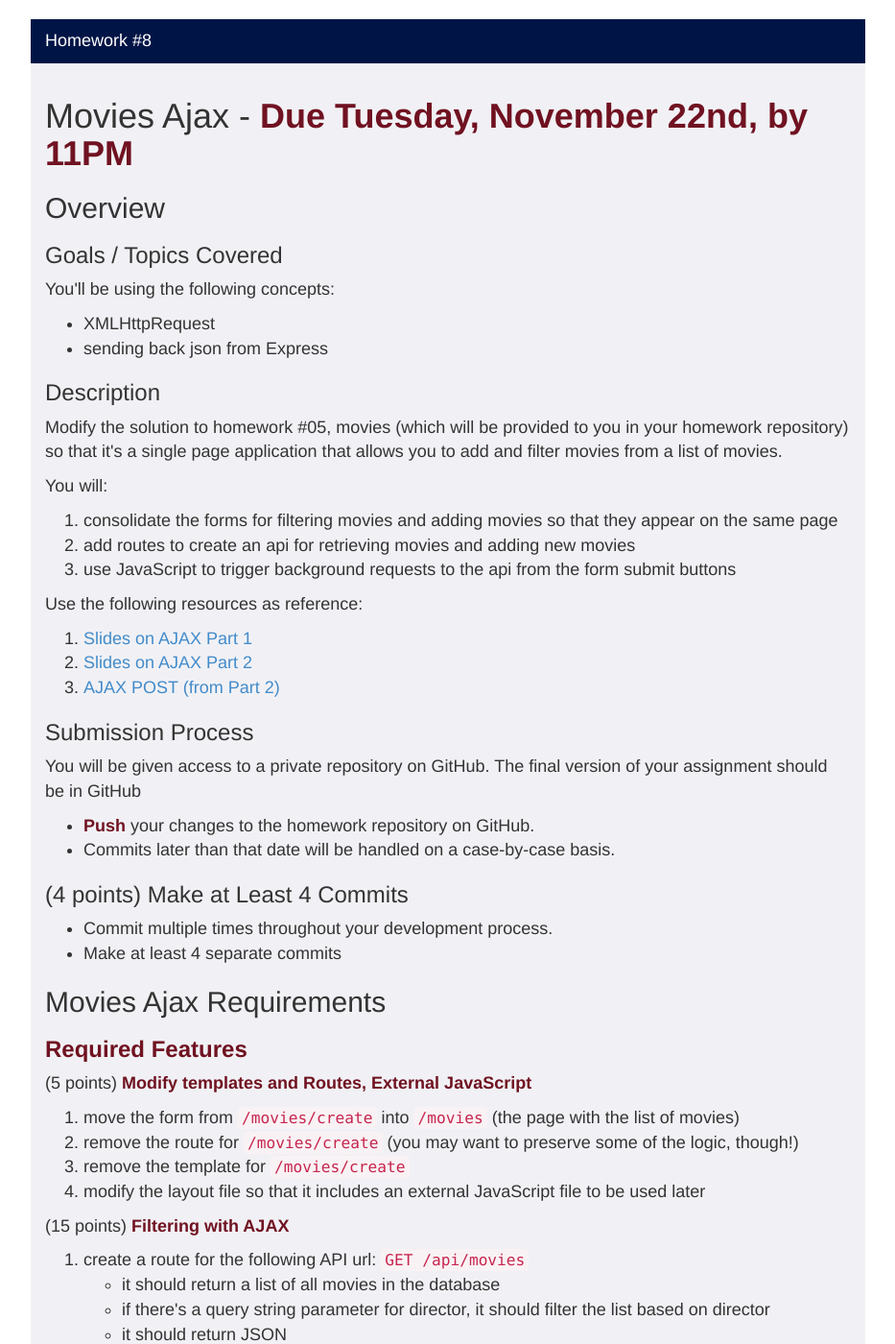
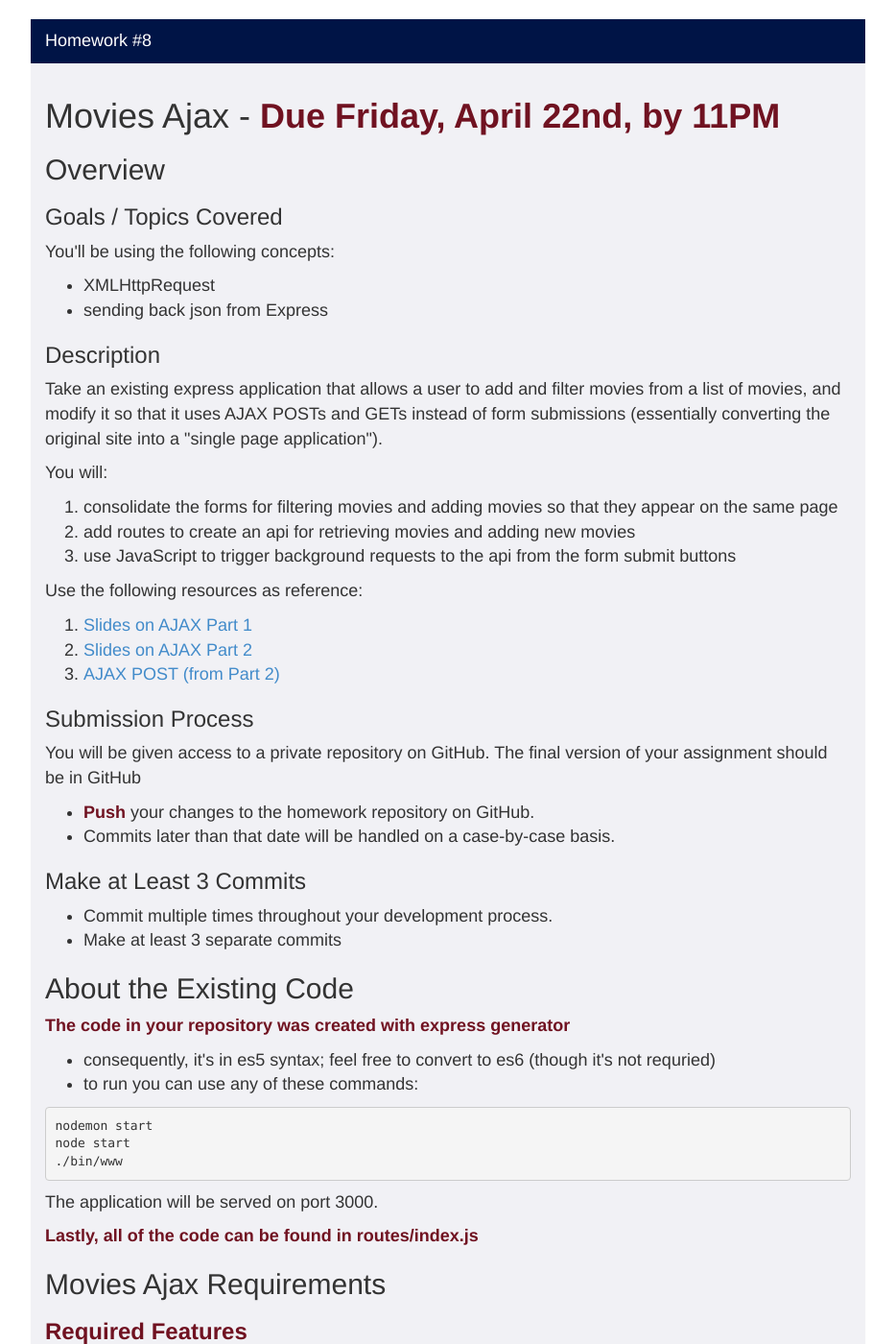
Before and after one commit to foureyes/csci-ua.0480-spring2017-008, a Jekyll site: the page built from homework/08.markdown, in a window 1280 px wide and 1400 px high. Shown: the whole window at 96% size, without its empty margins (173-1106 px from the left). Built offline with Jekyll 4.4.1, drawn with Linux system fonts in a browser that asks for light colours.

Commit message:
add hw 8

````diff
--- a/assignments.markdown
+++ b/assignments.markdown
@@ -15,6 +15,7 @@ Homework
 * [Homework #5](homework/05.html)
 * [Homework #6](homework/06.html)
 * [Homework #7](homework/07.html)
+* [Homework #8](homework/08.html)
 
 Final Project
 
--- a/homework/08.markdown
+++ b/homework/08.markdown
@@ -7,7 +7,7 @@ title: CSCI-UA.0480 - Homework #8
 	<div class="panel-heading">Homework #8</div>
 	<div class="panel-body" markdown="block">
 
-# Movies Ajax - __Due Tuesday, November 22nd, by 11PM__
+# Movies Ajax - __Due Friday, April 22nd, by 11PM__
 
 ## Overview
 
@@ -20,7 +20,7 @@ You'll be using the following concepts:
 
 ### Description
 
-Modify the solution to homework #05, movies (which will be provided to you in your homework repository) so that it's a single page application that allows you to add and filter movies from a list of movies.
+Take an existing express application that allows a user to add and filter movies from a list of movies, and modify it so that it uses AJAX POSTs and GETs instead of form submissions (essentially converting the original site into a "single page application").
 
 You will:
 
@@ -41,23 +41,40 @@ You will be given access to a private repository on GitHub.  The final version o
 * __Push__ your changes to the homework repository on GitHub.
 * Commits later than that date will be handled on a case-by-case basis.
 
-### (4 points) Make at Least 4 Commits
+### Make at Least 3 Commits
 
 * Commit multiple times throughout your development process.
-* Make at least 4 separate commits
+* Make at least 3 separate commits
+
+## About the Existing Code
+
+__The code in your repository was created with express generator__
+
+* consequently, it's in es5 syntax; feel free to convert to es6 (though it's not requried)
+* to run you can use any of these commands:
+
+```
+nodemon start
+node start
+./bin/www
+```
+
+The application will be served on port 3000.
+
+__Lastly, all of the code can be found in routes/index.js__
 
 ## Movies Ajax Requirements
 
 ### __Required Features__
 
-(5 points) __Modify templates and Routes, External JavaScript__
+__Modify templates and Routes, External JavaScript__
 
 1. move the form from <code>/movies/create</code> into <code>/movies</code> (the page with the list of movies)
 2. remove the route for <code>/movies/create</code> (you may want to preserve some of the logic, though!)
 3. remove the template for <code>/movies/create</code>
 4. modify the layout file so that it includes an external JavaScript file to be used later
 
-(15 points) __Filtering with AJAX__
+__Filtering with AJAX__
 
 1. create a route for the following API url: <code>GET /api/movies</code>
     * it should return a list of all movies in the database
@@ -91,7 +108,7 @@ You will be given access to a private repository on GitHub.  The final version o
     <br>
     ![ajax filter](../resources/img/hw08-02-movies-ajax-filter.gif)
 
-(20 points) __Adding with AJAX__
+__Adding with AJAX__
 
 1. create a route for the following API url: <code>POST /api/movies/create</code>
     * it should create a movie based on the data in the POST request's body
````
Also changed, not shown: _includes/schedule/21.markdown (+7 -2 lines).
